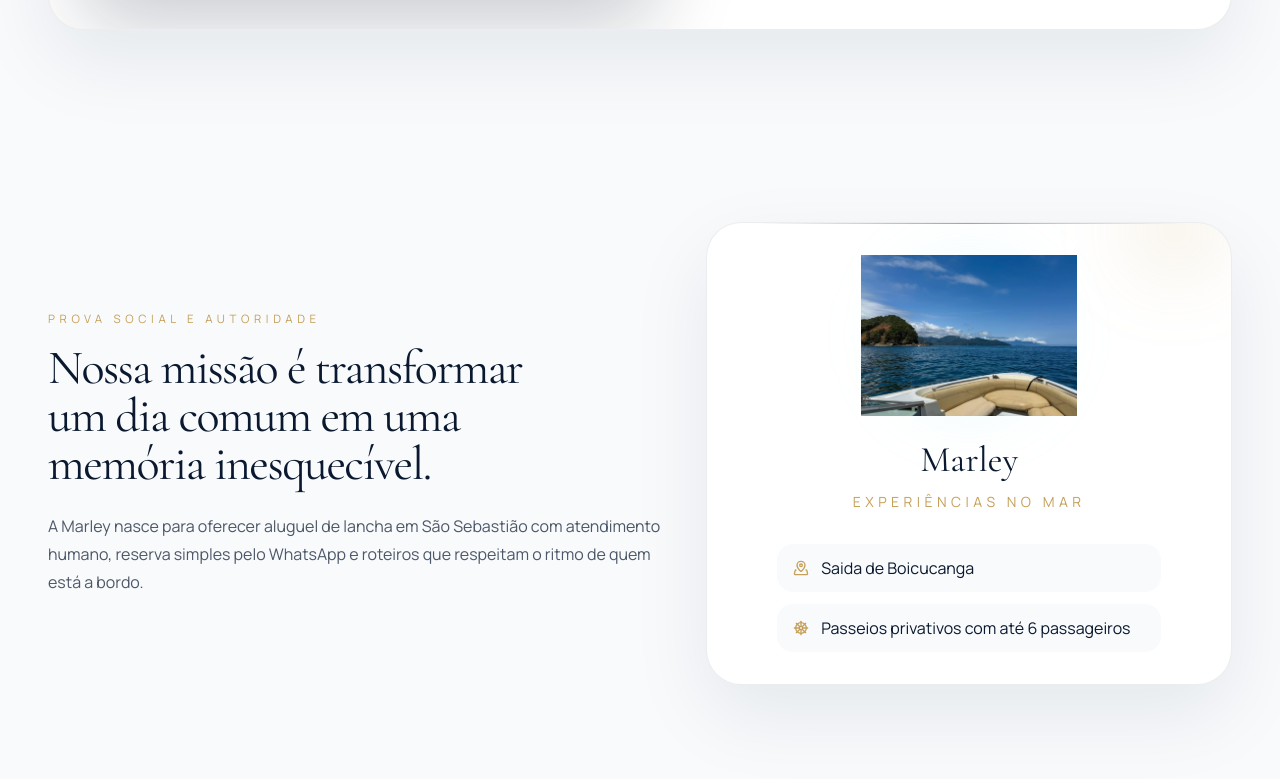
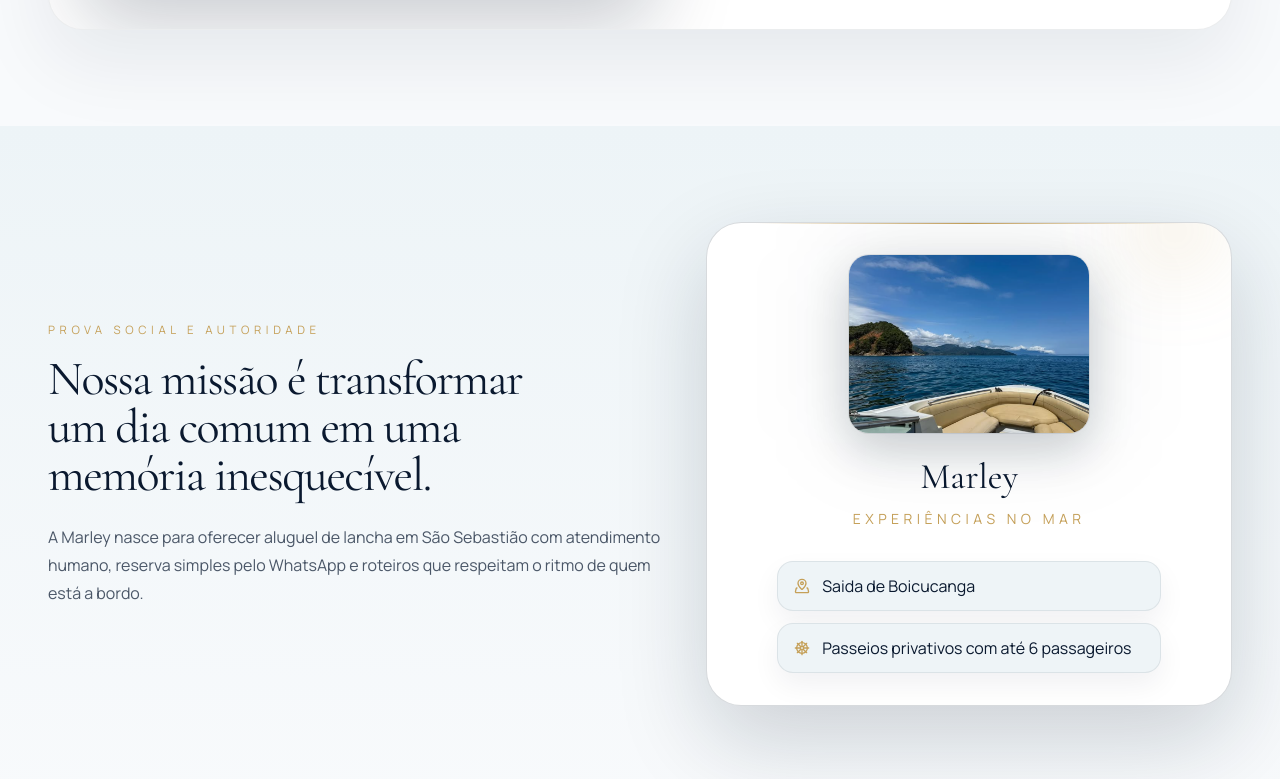
Before and after one commit to AGENCIAVCD/Marley-Aluguel-lancha, a Next.js app: page / in a window 1280 px wide. Shown: the part 3486-4265 px from the top of the page. Built offline with nearby package versions, Linux system fonts and the light colour scheme.

Commit message:
Increase proof section contrast

```diff
--- a/app/page.tsx
+++ b/app/page.tsx
@@ -786,8 +786,8 @@
         </div>
       </section>
 
-      <section className="mx-auto max-w-7xl px-5 py-18 sm:px-8 lg:px-12 lg:py-24">
-        <div className="grid gap-10 lg:grid-cols-[1fr_0.85fr] lg:items-center">
+      <section className="bg-[linear-gradient(180deg,#edf4f7_0%,#f8fafc_100%)] px-5 py-18 sm:px-8 lg:px-12 lg:py-24">
+        <div className="mx-auto grid max-w-7xl gap-10 lg:grid-cols-[1fr_0.85fr] lg:items-center">
           <motion.div {...fadeUp()} className="max-w-2xl">
             <p className="font-sans text-[0.72rem] uppercase tracking-[0.4em] text-[var(--color-sand)]">
               Prova social e autoridade
@@ -803,20 +803,20 @@
 
           <motion.div
             {...fadeUp(0.08)}
-            className="relative overflow-hidden rounded-[2.2rem] border border-[rgba(10,25,47,0.08)] bg-white p-8 shadow-[0_30px_80px_rgba(10,25,47,0.08)]"
+            className="relative overflow-hidden rounded-[2.2rem] border border-[rgba(10,25,47,0.16)] bg-white p-8 shadow-[0_34px_90px_rgba(10,25,47,0.18)]"
           >
             <div className="absolute inset-x-12 top-0 h-px bg-[linear-gradient(90deg,transparent,var(--color-sand),transparent)]" />
             <div className="absolute -top-12 right-0 h-28 w-28 rounded-full bg-[radial-gradient(circle,rgba(197,160,89,0.34),transparent_68%)] blur-2xl" />
 
             <div className="mx-auto flex max-w-sm flex-col items-center text-center">
               <div className="relative">
-                <div className="absolute inset-0 scale-125 rounded-full bg-[radial-gradient(circle,rgba(114,213,242,0.26),transparent_60%)] blur-xl" />
+                <div className="absolute inset-0 scale-110 rounded-[1.8rem] bg-[rgba(10,25,47,0.08)] blur-2xl" />
                 <Image
                   src="/images/logo-marley.png"
                   alt="Logo Marley"
                   width={220}
                   height={164}
-                  className="relative h-auto w-full max-w-[13.5rem] object-contain"
+                  className="relative h-auto w-full max-w-[15rem] rounded-[1.25rem] object-contain shadow-[0_18px_45px_rgba(10,25,47,0.18)] ring-1 ring-[rgba(10,25,47,0.08)]"
                 />
               </div>
               <p className="mt-6 font-display text-4xl">Marley</p>
@@ -824,11 +824,11 @@
                 Experiências no mar
               </p>
               <div className="mt-8 grid w-full gap-3 text-left">
-                <div className="flex items-center gap-3 rounded-2xl bg-[var(--color-seafoam)] px-4 py-3">
+                <div className="flex items-center gap-3 rounded-2xl border border-[rgba(10,25,47,0.08)] bg-[#eef4f7] px-4 py-3 shadow-[0_12px_28px_rgba(10,25,47,0.06)]">
                   <MapPinned aria-hidden="true" className="h-4 w-4 shrink-0 text-[var(--color-sand)]" />
                   <span>Saida de Boicucanga</span>
                 </div>
-                <div className="flex items-center gap-3 rounded-2xl bg-[var(--color-seafoam)] px-4 py-3">
+                <div className="flex items-center gap-3 rounded-2xl border border-[rgba(10,25,47,0.08)] bg-[#eef4f7] px-4 py-3 shadow-[0_12px_28px_rgba(10,25,47,0.06)]">
                   <ShipWheel aria-hidden="true" className="h-4 w-4 shrink-0 text-[var(--color-sand)]" />
                   <span>Passeios privativos com até 6 passageiros</span>
                 </div>
```
